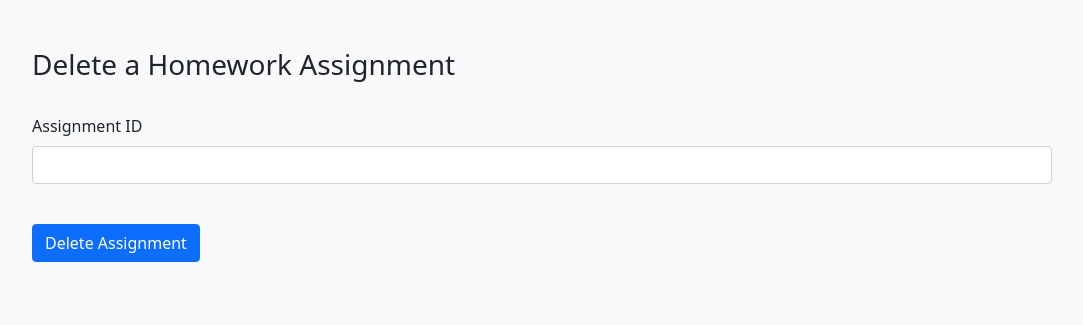
After one commit to gavinuhran/homework-tracker, a Django app: page /delete/ in a window 1280 px wide. The commit adds this page. Shown: the top 325 px of the page, without its empty margins (98-1181 px from the left). Run offline with Django 3.2, Linux system fonts and the light colour scheme.

Commit message:
Basic Delete Functionality

```diff
--- /dev/null
+++ b/homework_tracker/tracker/templates/delete.html
@@ -0,0 +1,27 @@
+<!DOCTYPE html>
+<html lang="en">
+<head>
+    <meta charset="UTF-8">
+    <meta http-equiv="X-UA-Compatible" content="IE=edge">
+    <meta name="viewport" content="width=device-width, initial-scale=1.0">
+    <link href="https://cdn.jsdelivr.net/npm/bootstrap@5.1.1/dist/css/bootstrap.min.css" rel="stylesheet" integrity="sha384-F3w7mX95PdgyTmZZMECAngseQB83DfGTowi0iMjiWaeVhAn4FJkqJByhZMI3AhiU" crossorigin="anonymous">
+    <title>Homework Tracker</title>
+</head>
+<body>
+    <div class="container">
+        <div class="form p-5 mb-4 bg-light rounded-3">
+            <h3>Delete a Homework Assignment</h3>
+            <br>
+            <form id="playInputForm" method='POST'>
+                {% csrf_token %}
+                <div class="form-group">
+                    <label for="timeInput"  class="form-label">Assignment ID</label>
+                    <input name="id" type="number" class="form-control" id="timeInput">
+                </div>
+                <br>
+                <button type="submit" class="btn btn-primary my-3">Delete Assignment</button>
+            </form>
+        </div>
+    </div>
+</body>
+</html>
--- a/homework_tracker/tracker/templates/index.html
+++ b/homework_tracker/tracker/templates/index.html
@@ -17,7 +17,7 @@
     <a href="" class="update-button">
         <h1>Update</h1>
     </a>
-    <a href="" class="delete-button">
+    <a href="/delete/" class="delete-button">
         <h1>Delete</h1>
     </a>
 
--- a/homework_tracker/tracker/urls.py
+++ b/homework_tracker/tracker/urls.py
@@ -3,5 +3,6 @@ from . import views
 
 urlpatterns = [
     path('', views.index),
-    path('create/', views.create)
+    path('create/', views.create),
+    path('delete/', views.delete)
 ]
--- a/homework_tracker/tracker/views.py
+++ b/homework_tracker/tracker/views.py
@@ -4,7 +4,7 @@ import datetime
 
 # Create your views here.
 def index(request):
-    tasks = Task.objects.all()
+    tasks = sorted(Task.objects.all(), key=lambda x: x.due_date)
     return render(request, 'index.html', {'tasks': tasks})
 
 def create(request):
@@ -23,7 +23,16 @@ def create(request):
         task.total_time = request.POST.get('total_time')
         task.save()
 
-        tasks = sorted(Task.objects.all(), key=lambda x: x.due_date)
-        return render(request, 'create.html', {'tasks': tasks})
+        return render(request, 'create.html', {})
     else:
         return render(request, 'create.html', {})
+
+def delete(request):
+    if request.method == 'POST':
+        id = request.POST.get('id')
+        Task.objects.get(id=id).delete()
+
+        tasks = sorted(Task.objects.all(), key=lambda x: x.due_date)
+        return render(request, 'delete.html', {})
+    else:
+        return render(request, 'delete.html', {})
```
Also changed, not shown: homework_tracker/db.sqlite3.
